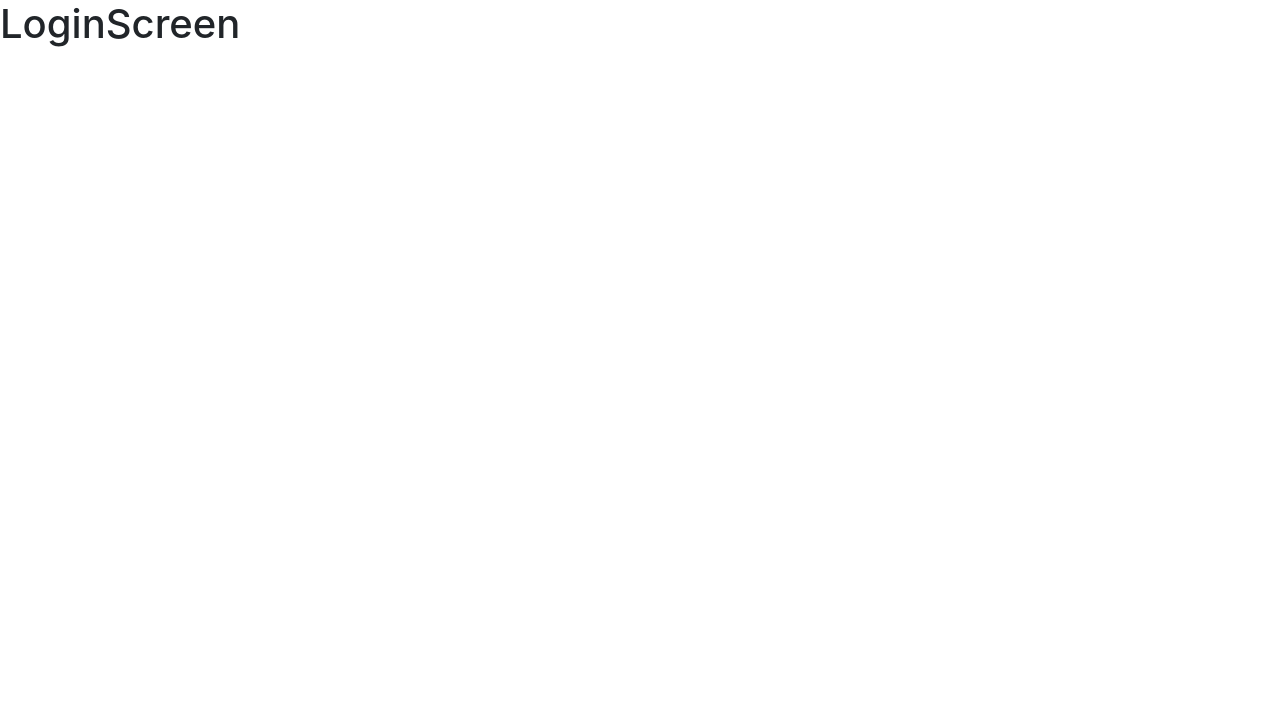
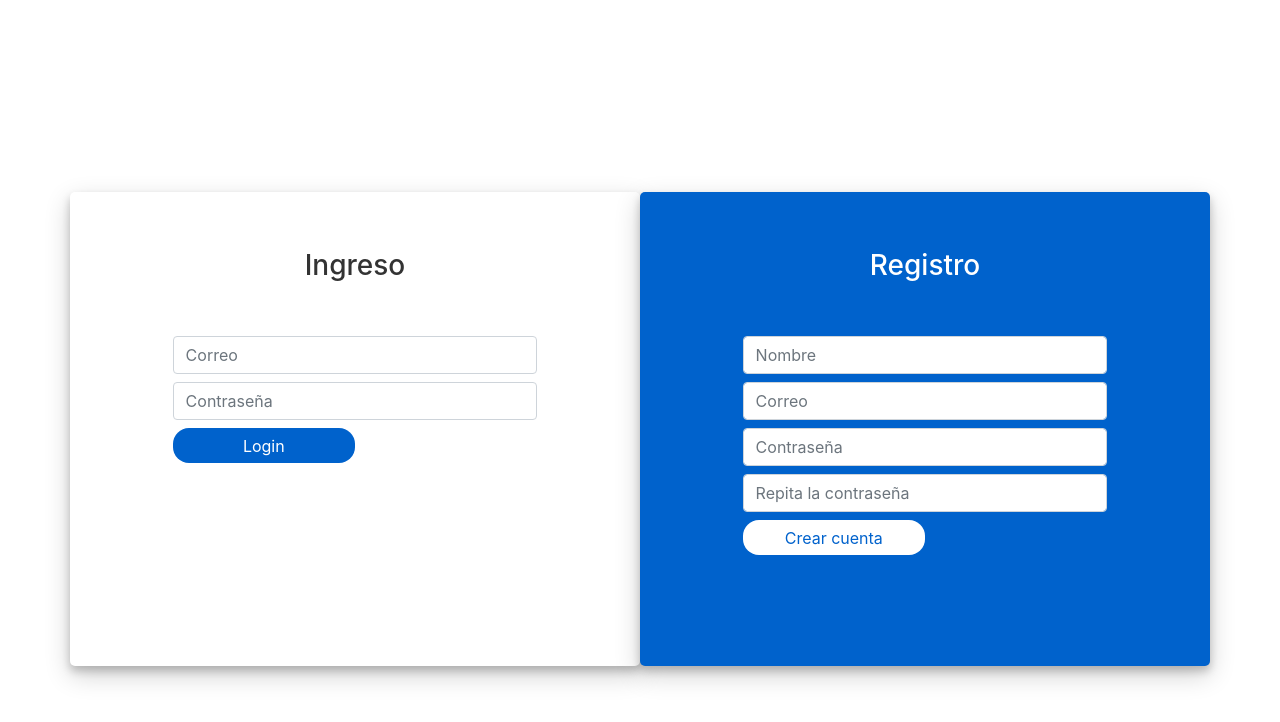
Before and after one commit to ewa1do/React-Course, a React (Vite) app in the folder calendar-app/: page /login in a window 1280 px wide. Shown: the top 722 px of the page. Built offline with nearby package versions, Linux system fonts and the light colour scheme.

Commit message:
LoginScreen y NavBar

```diff
--- a/calendar-app/index.html
+++ b/calendar-app/index.html
@@ -2,18 +2,27 @@
 <html lang="en">
   <head>
     <meta charset="UTF-8" />
-    <meta name="viewport" content="width=device-width, initial-scale=1.0" />
+    <meta
+      name="viewport"
+      content="width=device-width, initial-scale=1.0" />
     <!-- Boostrap CDN -->
     <link
       rel="stylesheet"
       href="https://cdn.jsdelivr.net/npm/bootstrap@4.5.3/dist/css/bootstrap.min.css"
       integrity="sha384-TX8t27EcRE3e/ihU7zmQxVncDAy5uIKz4rEkgIXeMed4M0jlfIDPvg6uqKI2xXr2"
+      crossorigin="anonymous" />
+    <link
+      rel="stylesheet"
+      href="https://cdnjs.cloudflare.com/ajax/libs/font-awesome/6.1.1/css/all.min.css"
+      integrity="sha512-KfkfwYDsLkIlwQp6LFnl8zNdLGxu9YAA1QvwINks4PhcElQSvqcyVLLD9aMhXd13uQjoXtEKNosOWaZqXgel0g=="
       crossorigin="anonymous"
-    />
+      referrerpolicy="no-referrer" />
     <title>Calendar App</title>
   </head>
   <body>
     <div id="app"></div>
-    <script type="module" src="/src/main.jsx"></script>
+    <script
+      type="module"
+      src="/src/main.jsx"></script>
   </body>
 </html>
--- a/calendar-app/src/components/auth/LoginScreen.jsx
+++ b/calendar-app/src/components/auth/LoginScreen.jsx
@@ -1,7 +1,80 @@
+import React from 'react';
+import './login.css';
+
 export const LoginScreen = () => {
   return (
-    <div>
-      <h1>LoginScreen</h1>
+    <div className='container login-container'>
+      <div className='row'>
+        <div className='col-md-6 login-form-1'>
+          <h3>Ingreso</h3>
+          <form>
+            <div className='form-group mb-2'>
+              <input
+                type='text'
+                className='form-control'
+                placeholder='Correo'
+              />
+            </div>
+            <div className='form-group mb-2'>
+              <input
+                type='password'
+                className='form-control'
+                placeholder='Contraseña'
+              />
+            </div>
+            <div className='form-group mb-2'>
+              <input
+                type='submit'
+                className='btnSubmit'
+                value='Login'
+              />
+            </div>
+          </form>
+        </div>
+
+        <div className='col-md-6 login-form-2'>
+          <h3>Registro</h3>
+          <form>
+            <div className='form-group mb-2'>
+              <input
+                type='text'
+                className='form-control'
+                placeholder='Nombre'
+              />
+            </div>
+            <div className='form-group mb-2'>
+              <input
+                type='email'
+                className='form-control'
+                placeholder='Correo'
+              />
+            </div>
+            <div className='form-group mb-2'>
+              <input
+                type='password'
+                className='form-control'
+                placeholder='Contraseña'
+              />
+            </div>
+
+            <div className='form-group mb-2'>
+              <input
+                type='password'
+                className='form-control'
+                placeholder='Repita la contraseña'
+              />
+            </div>
+
+            <div className='form-group mb-2'>
+              <input
+                type='submit'
+                className='btnSubmit'
+                value='Crear cuenta'
+              />
+            </div>
+          </form>
+        </div>
+      </div>
     </div>
   );
 };
--- /dev/null
+++ b/calendar-app/src/components/auth/login.css
@@ -0,0 +1,52 @@
+.login-container {
+  margin-top: 15%;
+}
+.login-form-1 {
+  border-radius: 5px;
+  box-shadow: 0 5px 8px 0 rgba(0, 0, 0, 0.2),
+    0 9px 26px 0 rgba(0, 0, 0, 0.19);
+  padding: 5%;
+}
+.login-form-1 h3 {
+  text-align: center;
+  color: #333;
+}
+.login-form-2 {
+  border-radius: 5px;
+  box-shadow: 0 5px 8px 0 rgba(0, 0, 0, 0.2),
+    0 9px 26px 0 rgba(0, 0, 0, 0.19);
+  padding: 5%;
+  background: #0062cc;
+}
+.login-form-2 h3 {
+  text-align: center;
+  color: #fff;
+}
+.login-container form {
+  padding: 10%;
+}
+.btnSubmit {
+  width: 50%;
+  border-radius: 1rem;
+  padding: 1.5%;
+  border: none;
+  cursor: pointer;
+}
+.login-form-1 .btnSubmit {
+  color: #fff;
+  background-color: #0062cc;
+}
+.login-form-2 .btnSubmit {
+  background-color: #fff;
+  color: #0062cc;
+}
+.login-form-2 .ForgetPwd {
+  color: #fff;
+  font-weight: 600;
+  text-decoration: none;
+}
+.login-form-1 .ForgetPwd {
+  color: #0062cc;
+  font-weight: 600;
+  text-decoration: none;
+}
--- a/calendar-app/src/components/calendar/CalendarScreen.jsx
+++ b/calendar-app/src/components/calendar/CalendarScreen.jsx
@@ -1,7 +1,9 @@
+import { Navbar } from '../ui/Navbar';
+
 export const CalendarScreen = () => {
   return (
     <div>
-      <h1>CalendarScreen</h1>
+      <Navbar />
     </div>
   );
 };
--- /dev/null
+++ b/calendar-app/src/components/ui/Navbar.jsx
@@ -0,0 +1,11 @@
+export const Navbar = () => {
+  return (
+    <div className='navbar navbar-dark bg-dark mb-4'>
+      <span className='navbar-brand'>Ezio</span>
+
+      <button className='btn btn-outline-danger'>
+        <i className='fas fa-sign-out-alt'></i> <span>Salir</span>
+      </button>
+    </div>
+  );
+};
```
